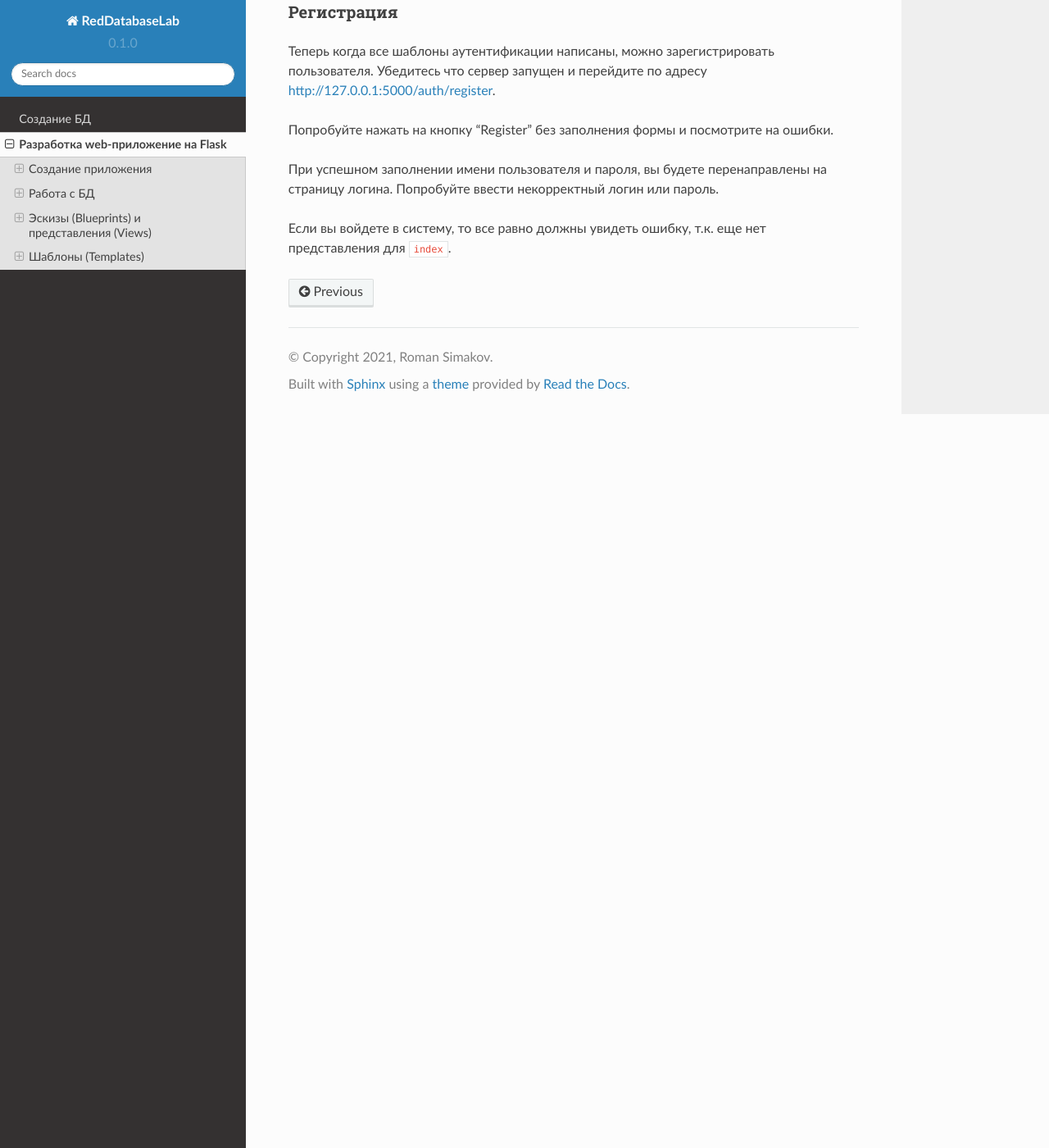
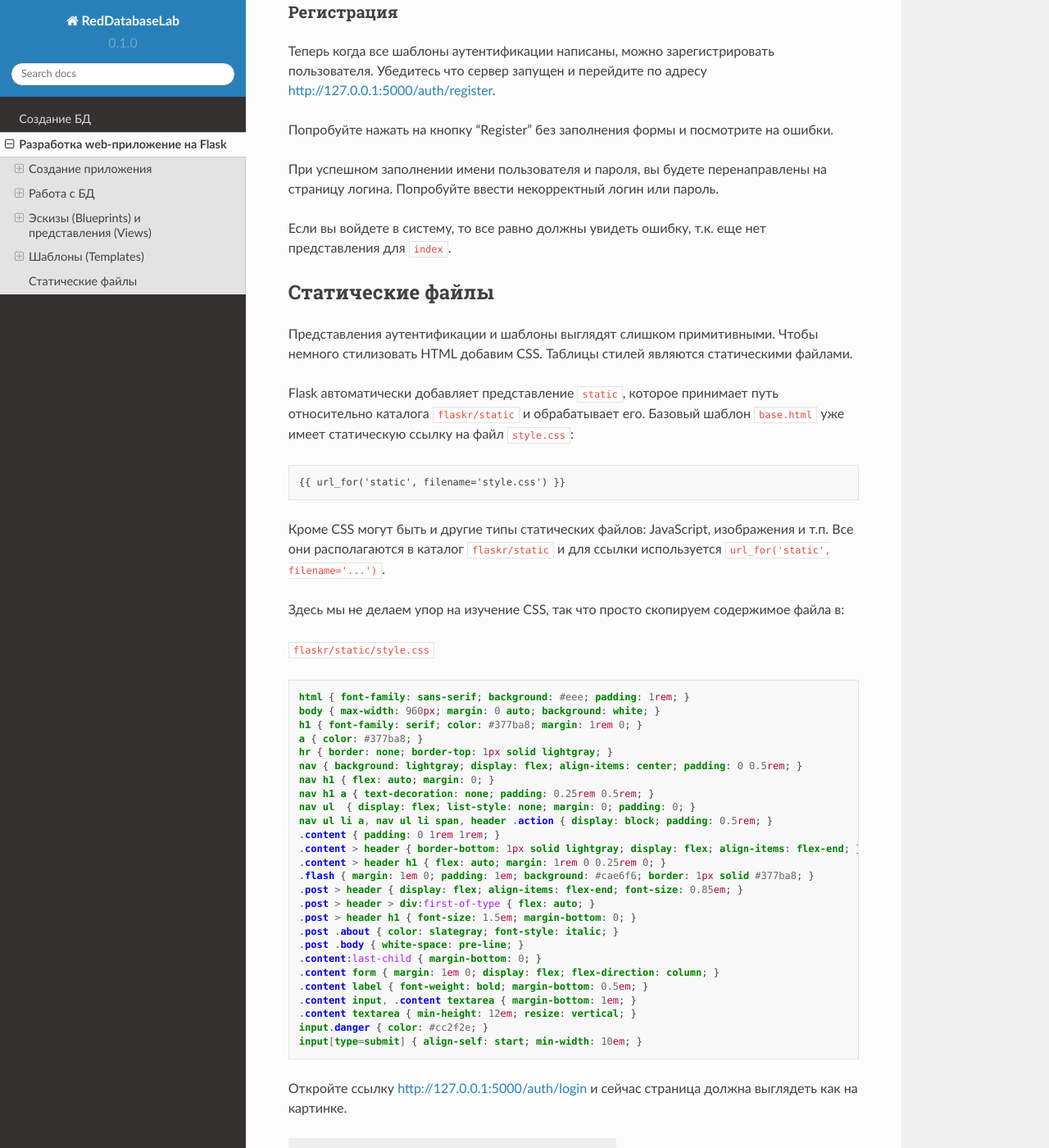
Before and after one commit to romansimakov/RedDatabaseLab, a Sphinx documentation site: the page built from docs/flaskr.rst, in a window 1280 px wide and 1400 px high, scrolled down 16597 px. Shown: the whole window at 82% size. Built offline with Sphinx 7.4.7 and the Read the Docs theme 2.0.0, drawn with Linux system fonts in a browser that asks for light colours; some of the changed text lies outside the part shown.

Commit message:
Add static files

```diff
--- a/docs/flaskr.rst
+++ b/docs/flaskr.rst
@@ -672,3 +672,55 @@ Jinja похожа на Python. Специальные разделители и
 При успешном заполнении имени пользователя и пароля, вы будете перенаправлены на страницу логина. Попробуйте ввести некорректный логин или пароль.
 
 Если вы войдете в систему, то все равно должны увидеть ошибку, т.к. еще нет представления для ``index``.
+
+Статические файлы
+=================
+
+Представления аутентификации и шаблоны выглядят слишком примитивными. Чтобы немного стилизовать HTML добавим CSS. Таблицы стилей являются статическими файлами.
+
+Flask автоматически добавляет представление ``static``, которое принимает путь относительно каталога ``flaskr/static`` и обрабатывает его. Базовый шаблон ``base.html`` уже имеет статическую ссылку на файл ``style.css``:
+
+.. code-block:: html
+
+    {{ url_for('static', filename='style.css') }}
+
+Кроме CSS могут быть и другие типы статических файлов: JavaScript, изображения и т.п. Все они располагаются в каталог ``flaskr/static`` и для ссылки используется ``url_for('static', filename='...')``.
+
+Здесь мы не делаем упор на изучение CSS, так что просто скопируем содержимое файла в:
+
+``flaskr/static/style.css``
+
+.. code-block:: css
+
+    html { font-family: sans-serif; background: #eee; padding: 1rem; }
+    body { max-width: 960px; margin: 0 auto; background: white; }
+    h1 { font-family: serif; color: #377ba8; margin: 1rem 0; }
+    a { color: #377ba8; }
+    hr { border: none; border-top: 1px solid lightgray; }
+    nav { background: lightgray; display: flex; align-items: center; padding: 0 0.5rem; }
+    nav h1 { flex: auto; margin: 0; }
+    nav h1 a { text-decoration: none; padding: 0.25rem 0.5rem; }
+    nav ul  { display: flex; list-style: none; margin: 0; padding: 0; }
+    nav ul li a, nav ul li span, header .action { display: block; padding: 0.5rem; }
+    .content { padding: 0 1rem 1rem; }
+    .content > header { border-bottom: 1px solid lightgray; display: flex; align-items: flex-end; }
+    .content > header h1 { flex: auto; margin: 1rem 0 0.25rem 0; }
+    .flash { margin: 1em 0; padding: 1em; background: #cae6f6; border: 1px solid #377ba8; }
+    .post > header { display: flex; align-items: flex-end; font-size: 0.85em; }
+    .post > header > div:first-of-type { flex: auto; }
+    .post > header h1 { font-size: 1.5em; margin-bottom: 0; }
+    .post .about { color: slategray; font-style: italic; }
+    .post .body { white-space: pre-line; }
+    .content:last-child { margin-bottom: 0; }
+    .content form { margin: 1em 0; display: flex; flex-direction: column; }
+    .content label { font-weight: bold; margin-bottom: 0.5em; }
+    .content input, .content textarea { margin-bottom: 1em; }
+    .content textarea { min-height: 12em; resize: vertical; }
+    input.danger { color: #cc2f2e; }
+    input[type=submit] { align-self: start; min-width: 10em; }
+
+Откройте ссылку http://127.0.0.1:5000/auth/login и сейчас страница должна выглядеть как на картинке.
+
+.. image:: flaskr_login.png
+
+Больше о CSS можно узнать из документации https://developer.mozilla.org/docs/Web/CSS
```
Also changed, not shown: docs/flaskr_login.png (added).
